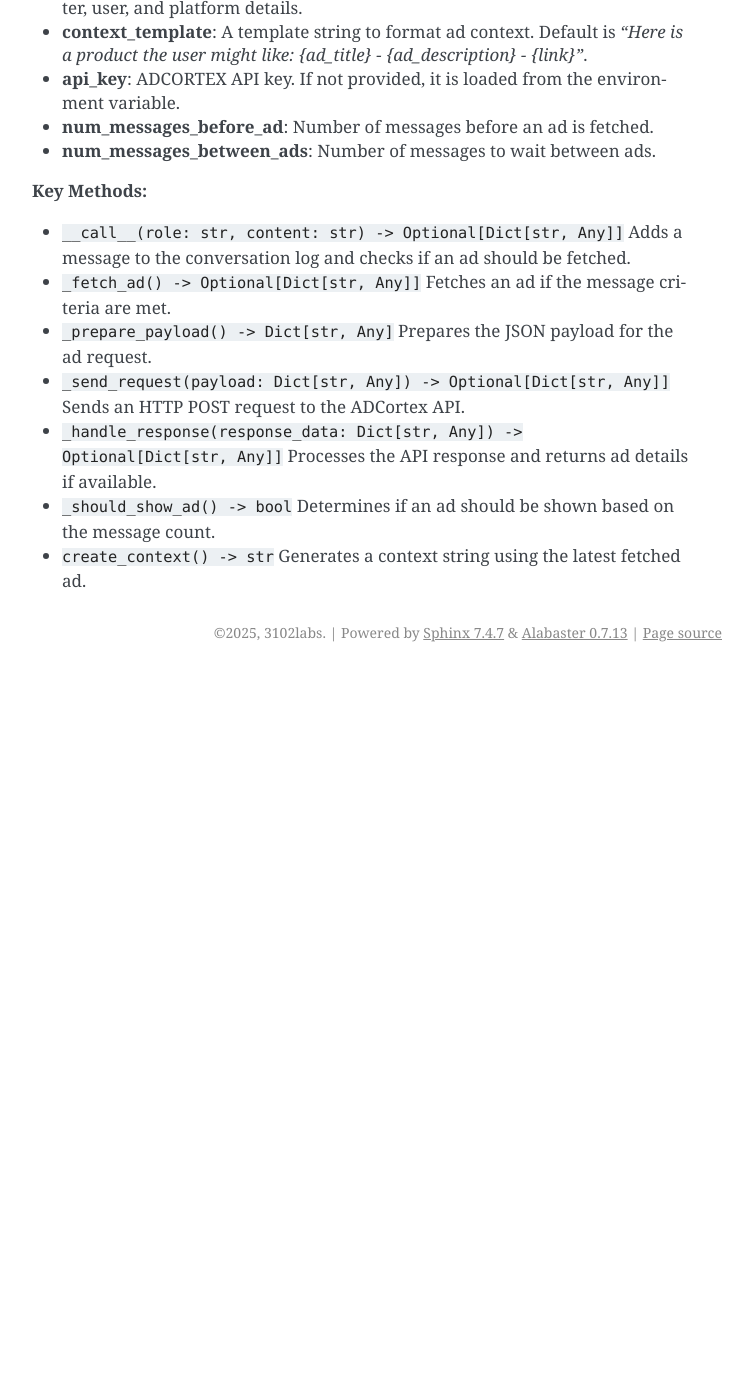
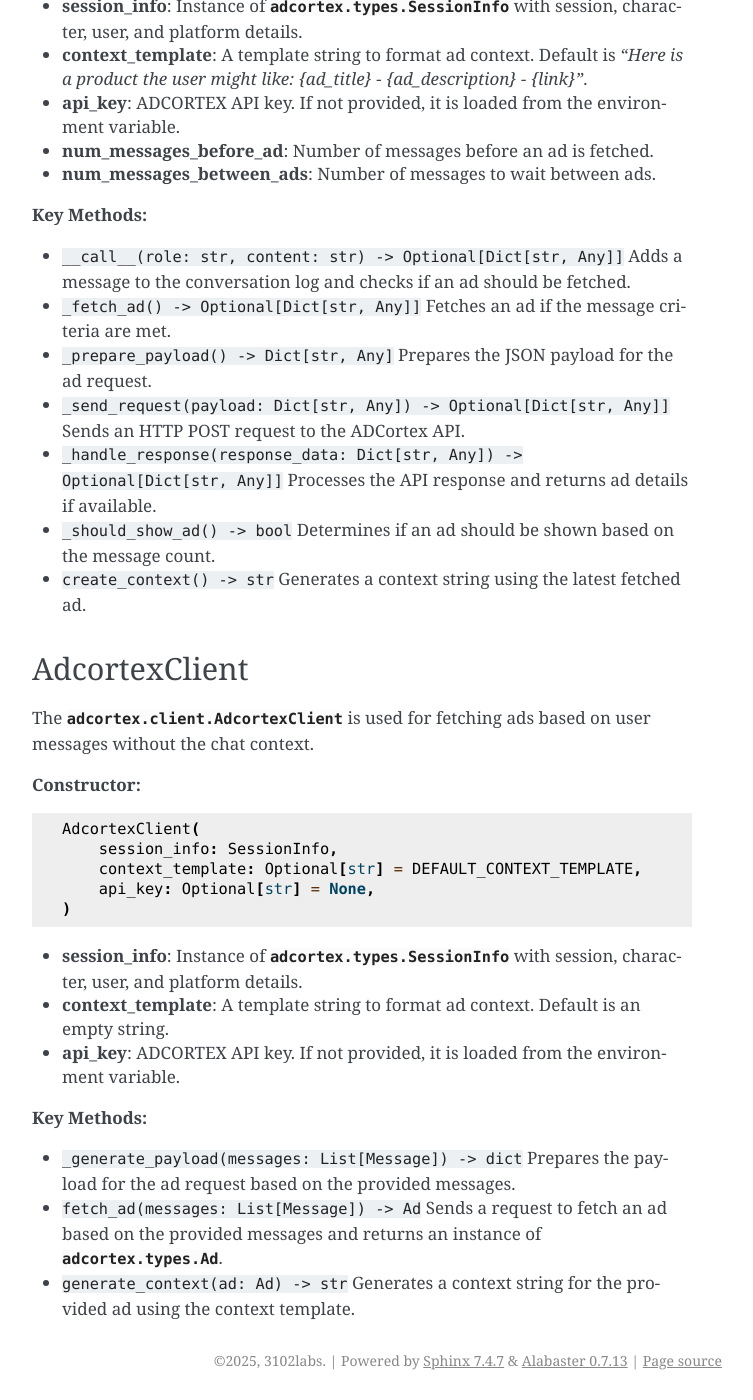
Before and after one commit to 3102-Labs-Inc/adcortex-python, a Sphinx documentation site: the page built from docs/source/api_reference.rst, in a window 1280 px wide and 1400 px high, scrolled down 705 px. Shown: the whole window, without its empty margins (388-1141 px from the left). Built offline with Sphinx 7.4.7, drawn with Linux system fonts in a browser that asks for light colours; before the commit the page ends 1377 px from its top, so only the background shows below that; some of the changed text lies outside the part shown.

Commit message:
update api reference docs

```diff
--- a/docs/source/api_reference.rst
+++ b/docs/source/api_reference.rst
@@ -8,8 +8,9 @@
    :nosignatures:
 
    adcortex.chat_client.AdcortexChatClient
+   adcortex.client.AdcortexClient
 
-Detailed documentation for the ADCortexChatClient is provided below.
+Detailed documentation for the ADCortexChatClient and AdcortexClient is provided below.
 
 ADCortexChatClient
 ------------------
@@ -56,3 +57,33 @@
 
 - ``create_context() -> str``
   Generates a context string using the latest fetched ad.
+
+AdcortexClient
+------------------
+
+The :class:`adcortex.client.AdcortexClient` is used for fetching ads based on user messages without the chat context.
+
+**Constructor:**
+
+.. code-block:: python
+
+    AdcortexClient(
+        session_info: SessionInfo,
+        context_template: Optional[str] = DEFAULT_CONTEXT_TEMPLATE,
+        api_key: Optional[str] = None,
+    )
+
+- **session_info**: Instance of :class:`adcortex.types.SessionInfo` with session, character, user, and platform details.
+- **context_template**: A template string to format ad context. Default is an empty string.
+- **api_key**: ADCORTEX API key. If not provided, it is loaded from the environment variable.
+
+**Key Methods:**
+
+- ``_generate_payload(messages: List[Message]) -> dict``
+  Prepares the payload for the ad request based on the provided messages.
+
+- ``fetch_ad(messages: List[Message]) -> Ad``
+  Sends a request to fetch an ad based on the provided messages and returns an instance of :class:`adcortex.types.Ad`.
+
+- ``generate_context(ad: Ad) -> str``
+  Generates a context string for the provided ad using the context template.
```
Also changed, not shown: 1 other file.
